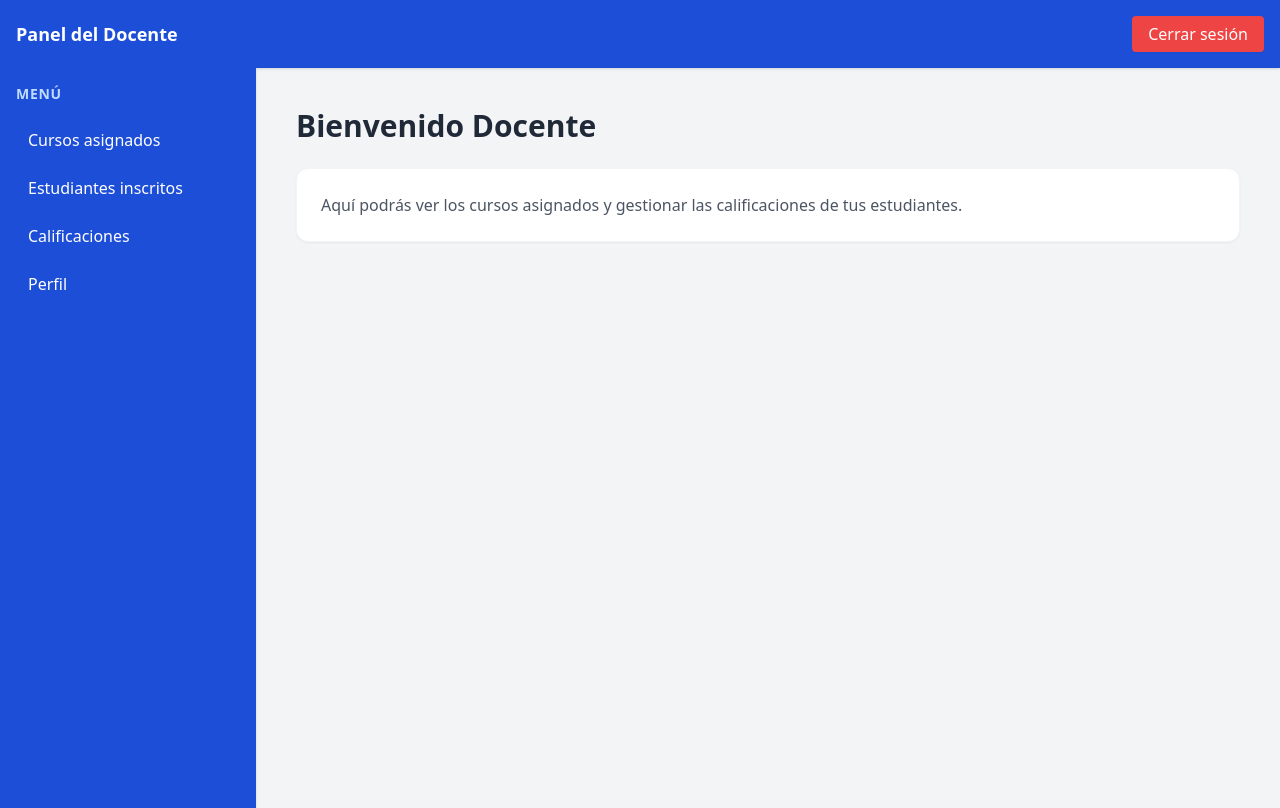
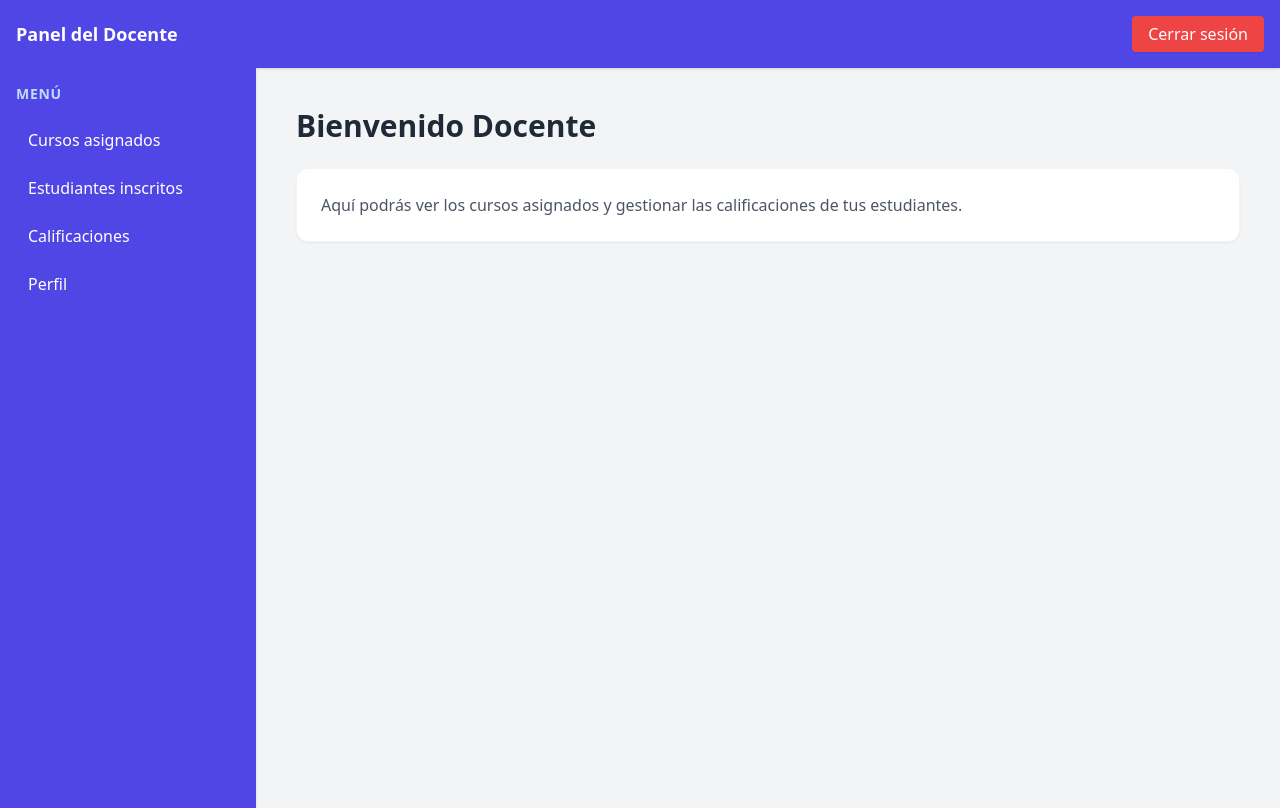
Before and after one commit to diegooardila/plataformacul, a Svelte app in the folder frontend/: page /docente in a window 1280 px wide. Built offline with nearby package versions, Linux system fonts and the light colour scheme.

Commit message:
correcion de color morado en pagina docente

```diff
--- a/frontend/src/pages/Admin.svelte
+++ b/frontend/src/pages/Admin.svelte
@@ -148,8 +148,10 @@
             second_last_name: form.second_last_name || null,
             email: form.email,
             password_hash: form.password_hash,
+            // @ts-ignore
             role_id: parseInt(form.role_id),
             faculty_id: form.faculty_id ? parseInt(form.faculty_id) : null,
+            // @ts-ignore
             status_id: parseInt(form.status_id)
         };
 
--- a/frontend/src/pages/Docente.svelte
+++ b/frontend/src/pages/Docente.svelte
@@ -8,7 +8,7 @@
 
 <div class="bg-gray-100 min-h-screen flex flex-col">
     <!-- Navbar -->
-    <div class="bg-blue-700 text-white flex justify-between items-center p-4 shadow">
+    <div class="bg-indigo-600 text-white flex justify-between items-center p-4 shadow">
         <h1 class="text-lg font-bold">Panel del Docente</h1>
         <button on:click={cerrarSesion} class="bg-red-500 hover:bg-red-600 text-white px-4 py-1.5 rounded transition shadow-sm">
             Cerrar sesión
@@ -17,7 +17,7 @@
 
     <div class="flex flex-1">
         <!-- Sidebar -->
-        <div class="w-64 bg-blue-700 text-white h-auto sm:h-[calc(100vh-60px)] shadow p-4 hidden md:block">
+        <div class="w-64 bg-indigo-600 text-white h-auto sm:h-[calc(100vh-60px)] shadow p-4 hidden md:block">
             <h2 class="font-semibold mb-4 text-sm uppercase tracking-wider text-blue-200">Menú</h2>
             <ul class="space-y-2">
                 <li><button class="w-full text-left px-3 py-2 rounded hover:bg-blue-600 transition">Cursos asignados</button></li>
```
